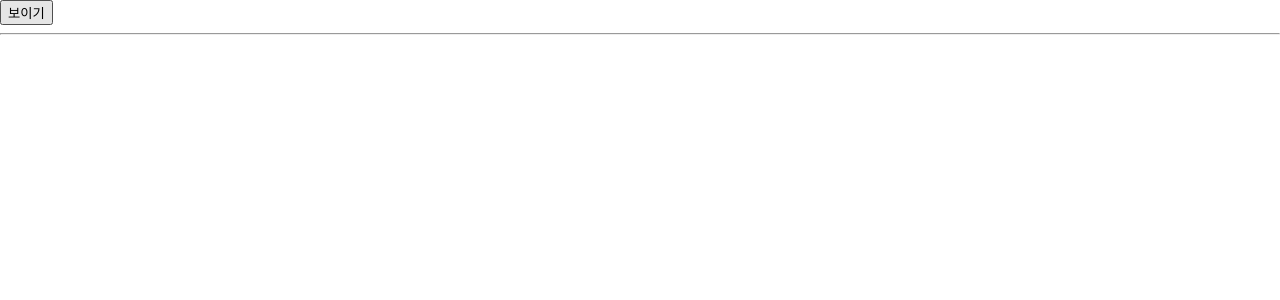
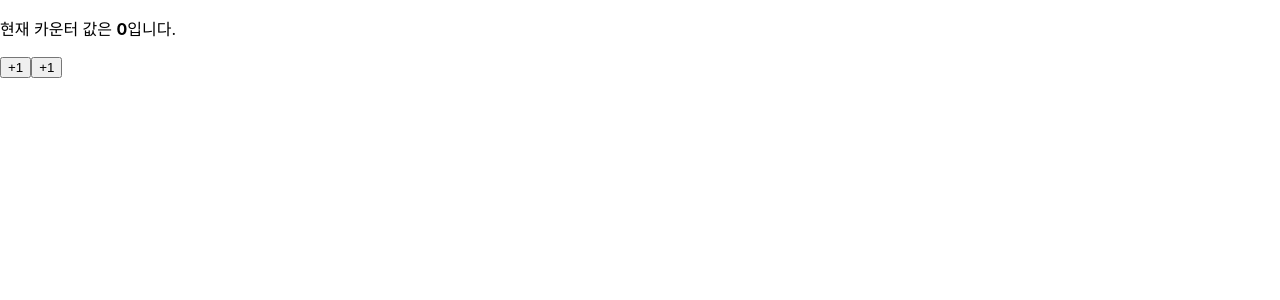
Before and after one commit to ovovvvvv/REACT-HOOKS, a React (Create React App) app: page / in a window 1280 px wide. Shown: the top 300 px of the page. Built offline with nearby package versions, Linux system fonts and the light colour scheme.

Commit message:
useReducer로 Counter 구현하기

```diff
--- a/src/App.js
+++ b/src/App.js
@@ -1,19 +1,10 @@
 import { useState } from "react";
-import Info from "./Info";
+import Counter from "./Counter";
 
 function App() {
-  const [visible, setVisible] = useState(false);
   return (
     <div>
-      <button
-        onClick={() => {
-          setVisible(!visible);
-        }}
-      >
-        {visible ? "숨기기" : "보이기"}
-      </button>
-      <hr />
-      {visible && <Info />}
+      <Counter />
     </div>
   );
 }
--- a/src/Counter.js
+++ b/src/Counter.js
@@ -1,14 +1,28 @@
-import React, { useState } from "react";
+import { useReducer } from "react";
+
+function reducer(state, action) {
+  //action.type에 따라 다른 작업 수행
+  switch (action.type) {
+    case "INCREMENT":
+      return { value: state.value + 1 };
+    case "DECREMENT":
+      return { value: state.value - 1 };
+    default:
+      //아무것도 해당되지 않을 때 기존 상태 변환
+      return state;
+  }
+}
 
 const Counter = () => {
-  const [value, setValue] = useState(0);
+  const [state, dispatch] = useReducer(reducer, { value: 0 });
+
   return (
     <div>
       <p>
-        현재 카운터 값은<b>{value}</b>입니다.
+        현재 카운터 값은 <b>{state.value}</b>입니다.
       </p>
-      <button onClick={() => setValue(value + 1)}> + 1</button>
-      <button onClick={() => setValue(value - 1)}> - 1</button>
+      <button onClick={() => dispatch({ type: "INCREMENT" })}>+1</button>
+      <button onClick={() => dispatch({ type: "DECREMENT" })}>+1</button>
     </div>
   );
 };
```
